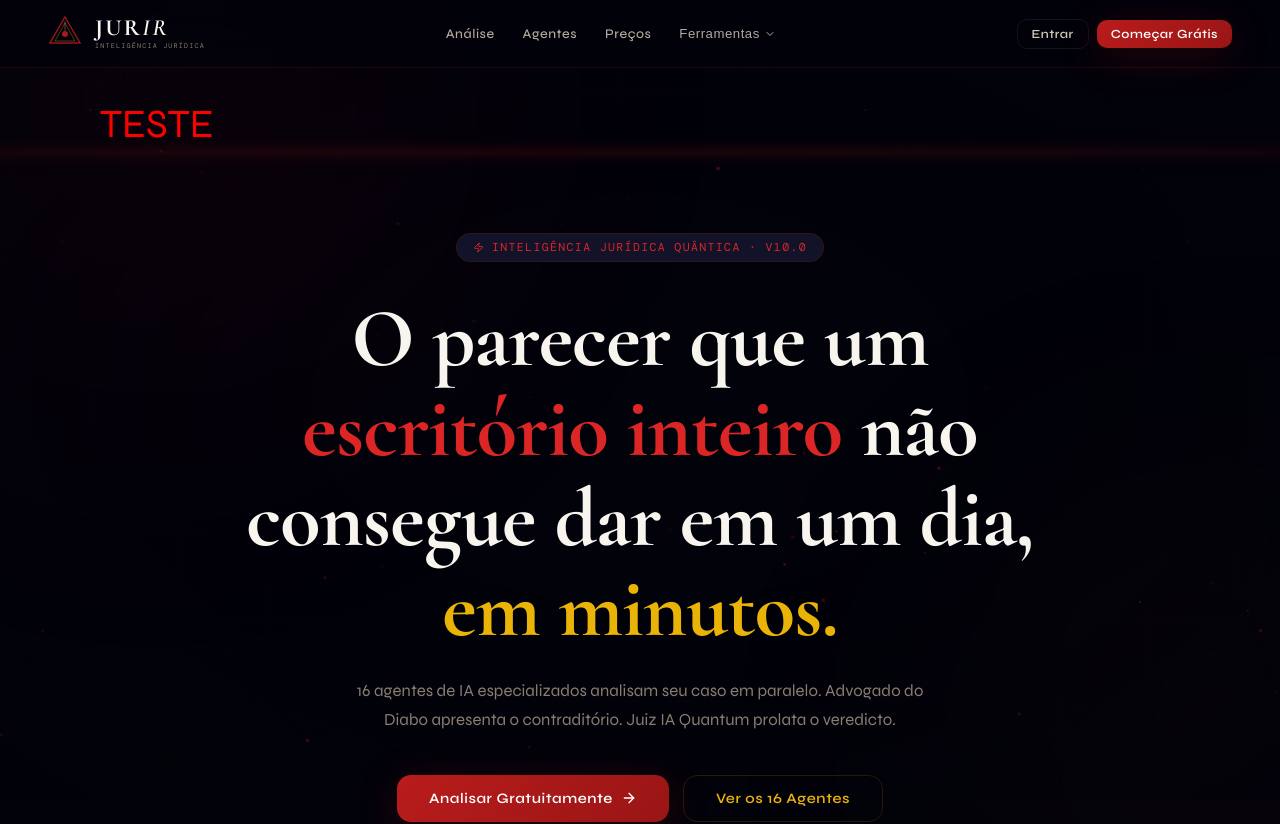
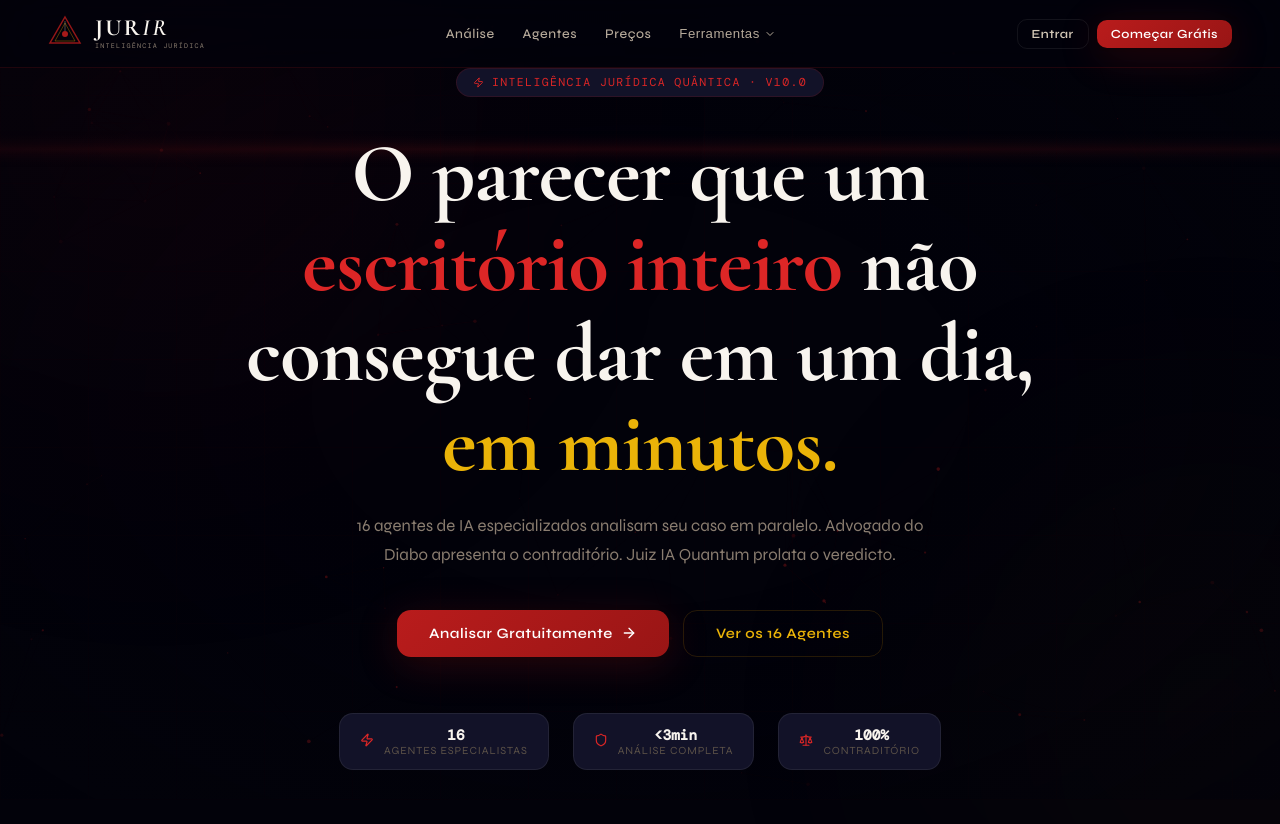
Before and after one commit to cpiresci/jurir, a React (Vite) app: page / in a window 1280 px wide. Shown: the top 824 px of the page. Built offline with nearby package versions, Linux system fonts and the light colour scheme; a web font is replaced by a local one.

Commit message:
Remove div wrapper from HomePage component

```diff
--- a/src/pages/Home.jsx
+++ b/src/pages/Home.jsx
@@ -6,13 +6,12 @@ import Footer from '../components/Footer';
 
 export default function HomePage() {
   return (
-    <div style={{ color: 'red', fontSize: 40, padding: 100 }}>
-      TESTE
+    <>
       <Hero />
       <AnalysisPanel />
       <AgentsSection />
       <Pricing />
       <Footer />
-    </div>
+    </>
   );
 }
```
